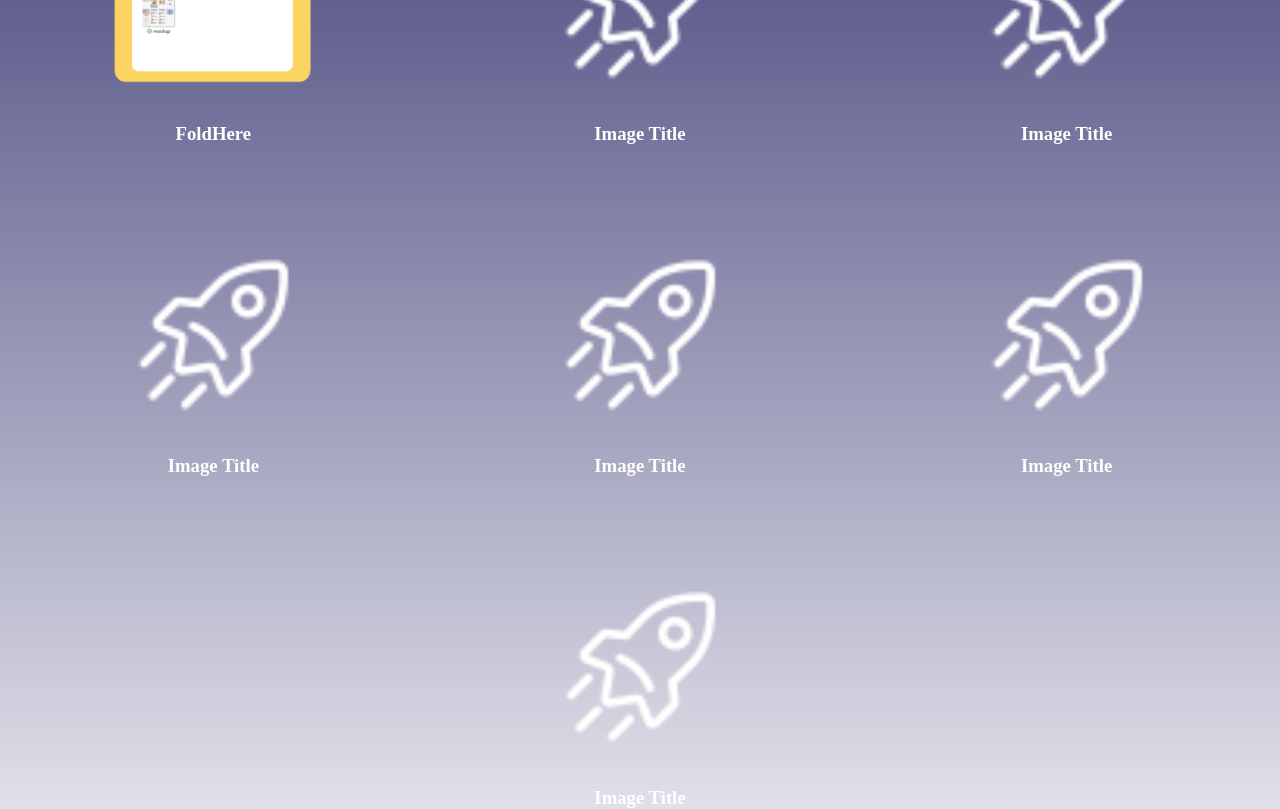
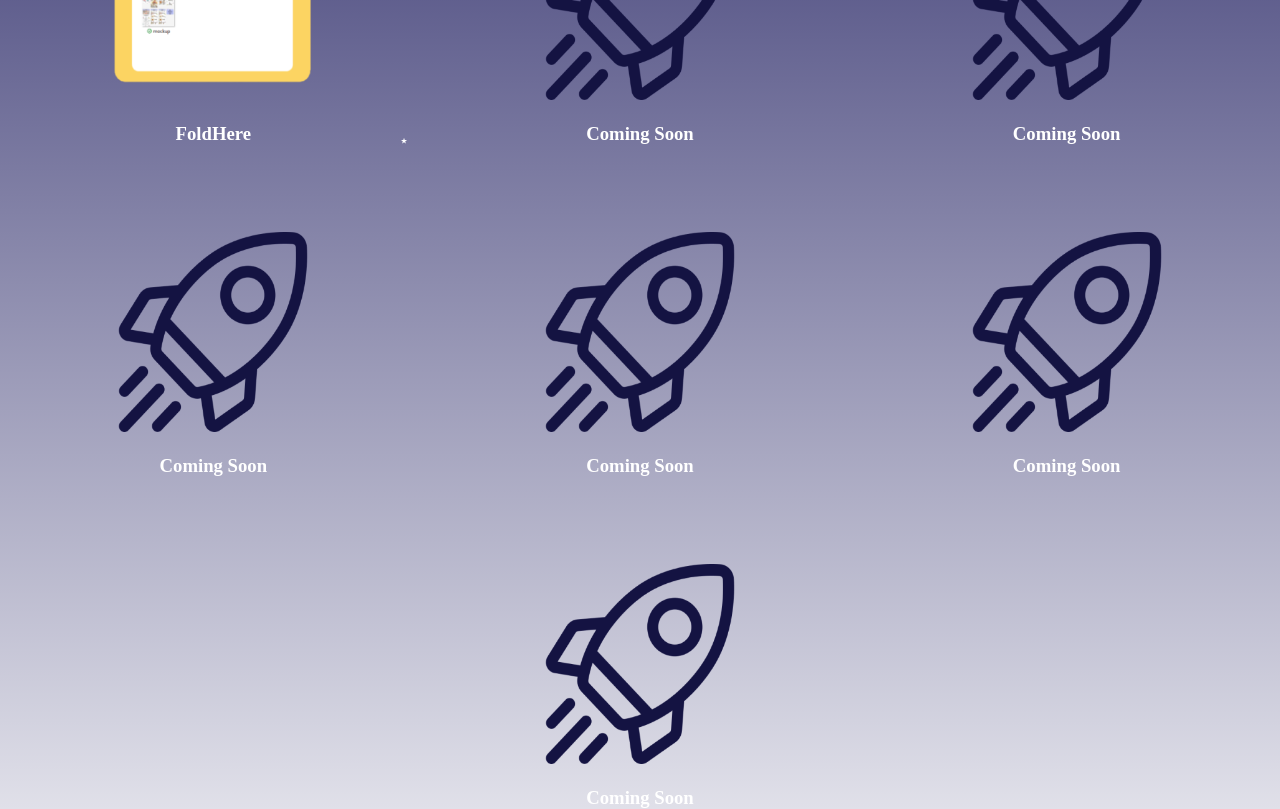
Before and after one commit to not-damien/cynthiachandsite, a React (Create React App) app: page / in a window 1280 px wide. Shown: the part 600-1409 px from the top of the page. Built offline with nearby package versions, Linux system fonts and the light colour scheme; a web font is replaced by a local one.

Commit message:
improved particle and minor polish

```diff
--- a/src/App.css
+++ b/src/App.css
@@ -127,8 +127,12 @@ body{
   text-decoration: none;
 }
 
+
 a{
   color: lightblue;
+}
+a:hover{
+  color: rgb(52, 52, 222);
 }
 
 footer {
--- a/src/App.js
+++ b/src/App.js
@@ -9,7 +9,7 @@ import { BrowserRouter as Router, Routes, Route }
 import ParticleEmitter from './ParticleEffect/ParticleEmitter';
 
 function App() {
-  const characters = ['*', '#', '+', '-']; // Array of characters to be used
+  const characters = ['✩', '✧', '☾', '⋆']; // Array of characters to be used
   const interval = 500; // Interval in milliseconds for emitting new particles
   return (
     <div className="App">
@@ -27,7 +27,7 @@ function App() {
           <a href='/projects'>Projects</a> <a href='/resume'>Resume</a>  <a href='/about'>About</a> <a href="https://www.linkedin.com/in/cynthia-chand-976495171/" target='blank' >Linkedin</a>
           </div>
       </header>
-      {/* <ParticleEmitter characters={characters} interval={interval} /> */}
+      <ParticleEmitter characters={characters} interval={interval} />
 
       <div className='body'>
       <Router>
--- a/src/ParticleEffect/Particle.js
+++ b/src/ParticleEffect/Particle.js
@@ -6,8 +6,8 @@ const Particle = ({ char }) => {
   useEffect(() => {
     const moveParticle = () => {
       // Calculate the new position of the particle
-      const newX = Math.random() * window.innerWidth;
-      const newY = Math.random() * window.innerHeight;
+      const newX = Math.random() * (window.innerWidth - 100);
+      const newY = Math.random() * (window.innerHeight - 100) + window.scrollY;
       setPosition({ x: newX, y: newY });
     };
 
--- a/src/ParticleEffect/ParticleEmitter.js
+++ b/src/ParticleEffect/ParticleEmitter.js
@@ -5,12 +5,18 @@ const ParticleEmitter = ({ characters, interval }) => {
   const [particles, setParticles] = useState([]);
 
   useEffect(() => {
+    let particleCount = 0;
     const particleInterval = setInterval(() => {
       // Generate a new particle with a random character from the provided array
+      if(particleCount < 15){
       const randomChar = characters[Math.floor(Math.random() * characters.length)];
       const particle = <Particle key={Date.now()} char={randomChar} />;
 
       setParticles(prevParticles => [...prevParticles, particle]);
+      particleCount++
+      } else {
+        clearInterval(particleInterval)
+      }
     }, interval);
 
     // Cleanup function
--- a/src/Projects.js
+++ b/src/Projects.js
@@ -3,7 +3,7 @@ import simpleTee from './images/simpleTee.png'
 import foodTopia from './images/foodTopia.png'
 import inBrowse from './images/inBrowse.png'
 import foldHere from './images/foldHere.png'
-import rocket from './rocket.svg';
+import rocket from './blueRocket.png';
 
 function Projects(){
     return (
@@ -33,33 +33,33 @@ function Projects(){
           />
           <Card
           imageSrc={rocket}
-          title="Image Title"
-          description="This is the description that will appear on hover."
+          title="Coming Soon"
+          description="New projects will be posted here"
           />
           <Card
           imageSrc={rocket}
-          title="Image Title"
-          description="This is the description that will appear on hover."
+          title="Coming Soon"
+          description="New projects will be posted here"
           />
           <Card
           imageSrc={rocket}
-          title="Image Title"
-          description="This is the description that will appear on hover."
+          title="Coming Soon"
+          description="New projects will be posted here"
           />
           <Card
           imageSrc={rocket}
-          title="Image Title"
-          description="This is the description that will appear on hover."
+          title="Coming Soon"
+          description="New projects will be posted here"
           />
           <Card
           imageSrc={rocket}
-          title="Image Title"
-          description="This is the description that will appear on hover."
+          title="Coming Soon"
+          description="New projects will be posted here"
           />
           <Card
           imageSrc={rocket}
-          title="Image Title"
-          description="This is the description that will appear on hover."
+          title="Coming Soon"
+          description="New projects will be posted here"
           />
       </div>
       </div>
```
Also changed, not shown: src/blueRocket.png (added).
